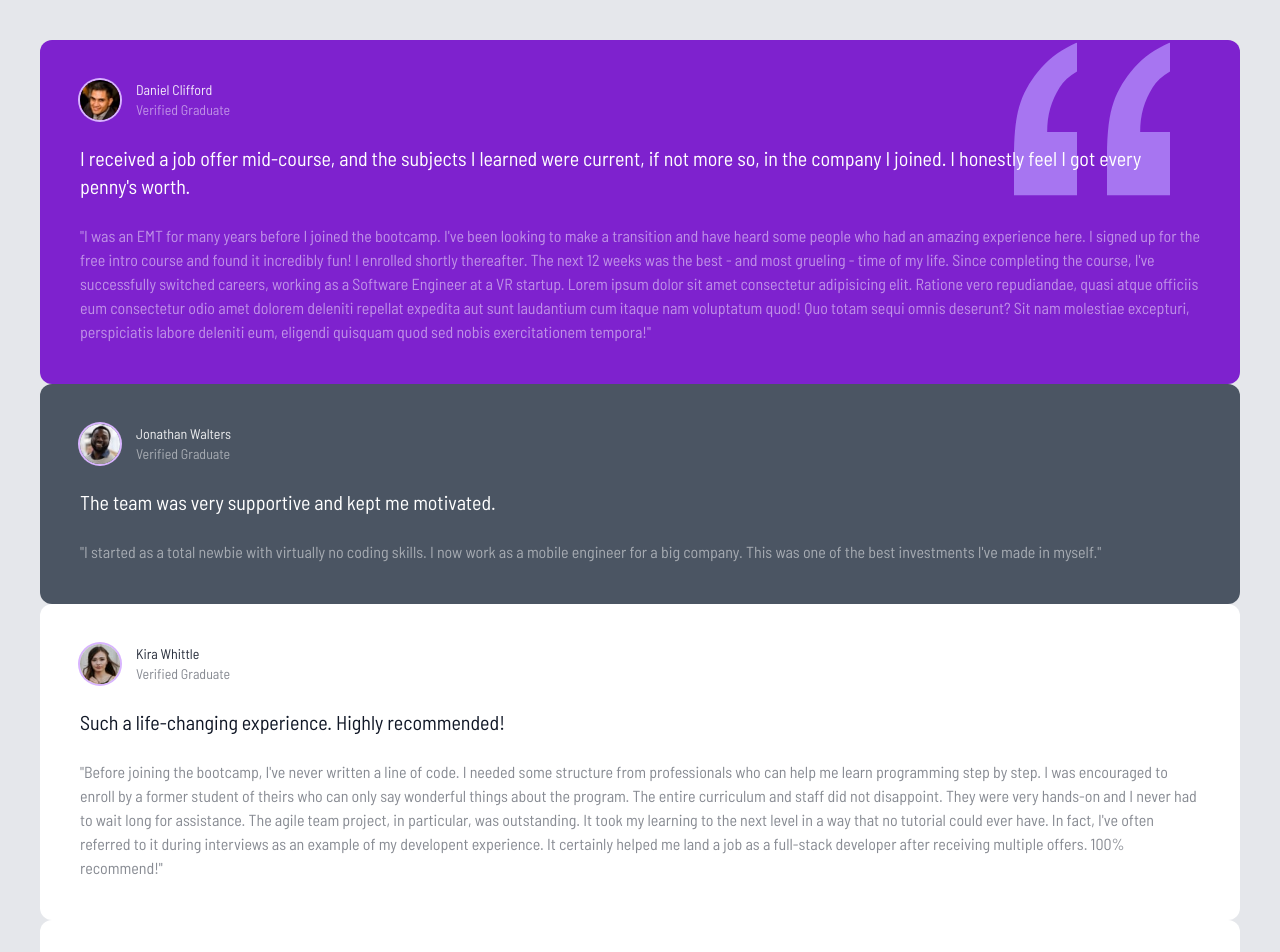
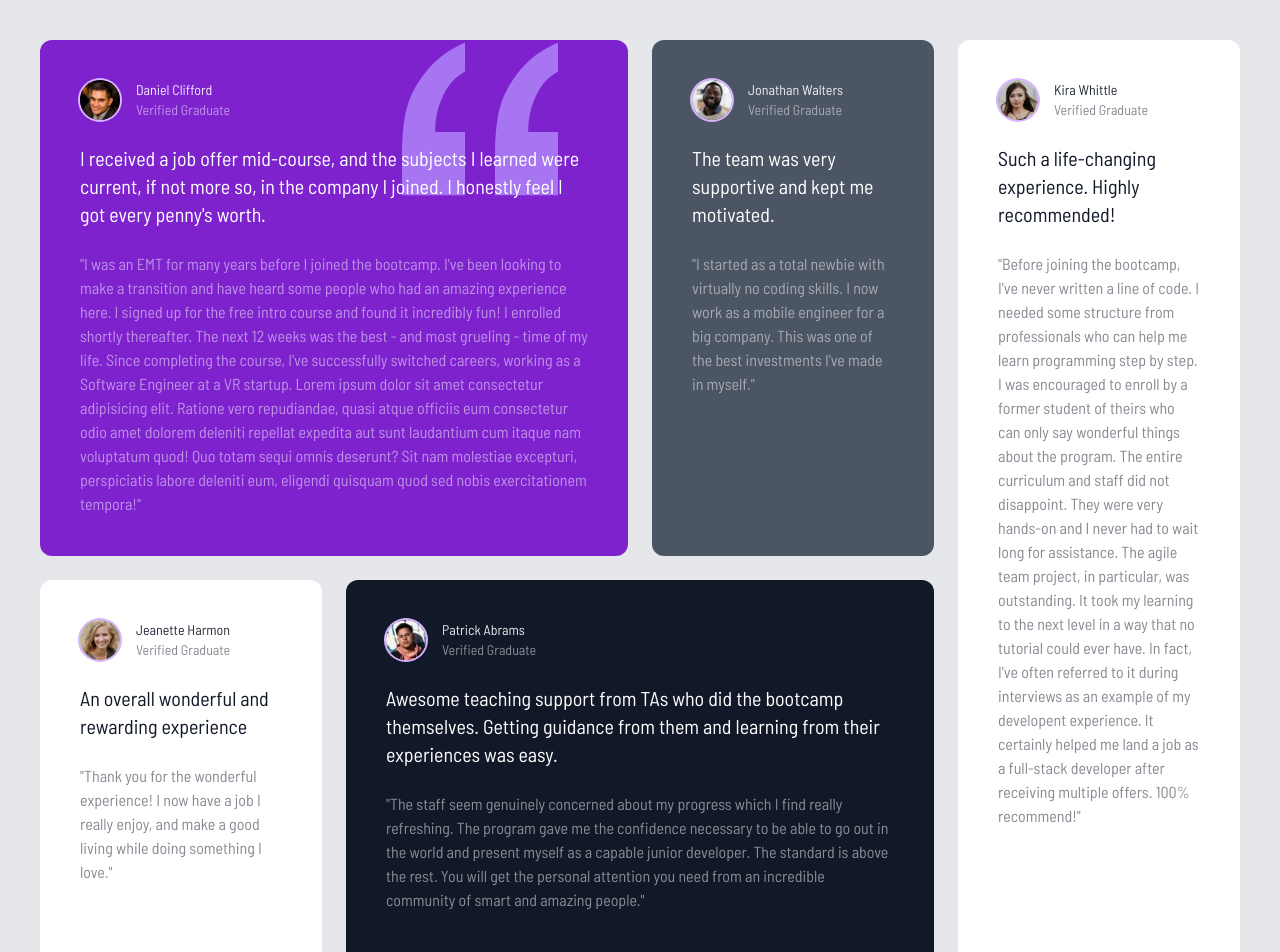
Before and after one commit to bikokwa/testimonial, a website: page index.html in a window 1280 px wide. Shown: the top 952 px of the page. Drawn offline with Linux system fonts and the light colour scheme.

Commit message:
add grid classes

```diff
--- a/index.html
+++ b/index.html
@@ -16,9 +16,11 @@
     <!-- Global Container -->
     <div class="container mx-auto max-w-7xl p-2 md:p-10">
       <!-- Grid Container -->
-      <div class="text-white">
+      <div
+        class="grid gap-6 grid-cols-1 text-white md:grid-cols-4 md:grid-rows-2"
+      >
         <!-- Box 1 -->
-        <div class="relative p-10 rounded-xl bg-purple-700">
+        <div class="relative p-10 rounded-xl bg-purple-700 md:col-span-2">
           <!-- Quotes Image -->
           <svg
             width="104"
@@ -97,7 +99,9 @@
         </div>
 
         <!-- Box 3 -->
-        <div class="hidden p-10 rounded-xl text-gray-900 bg-white md:block">
+        <div
+          class="hidden p-10 rounded-xl text-gray-900 bg-white md:block md:row-span-2"
+        >
           <!-- Box Header -->
           <div class="flex space-x-4">
             <img
@@ -159,7 +163,7 @@
         </div>
 
         <!-- Box 5 -->
-        <div class="p-10 rounded-xl bg-gray-900">
+        <div class="p-10 rounded-xl bg-gray-900 md:col-span-2">
           <!-- Box Header -->
           <div class="flex z-10 space-x-4">
             <img
```
Also changed, not shown: css/style.css.
